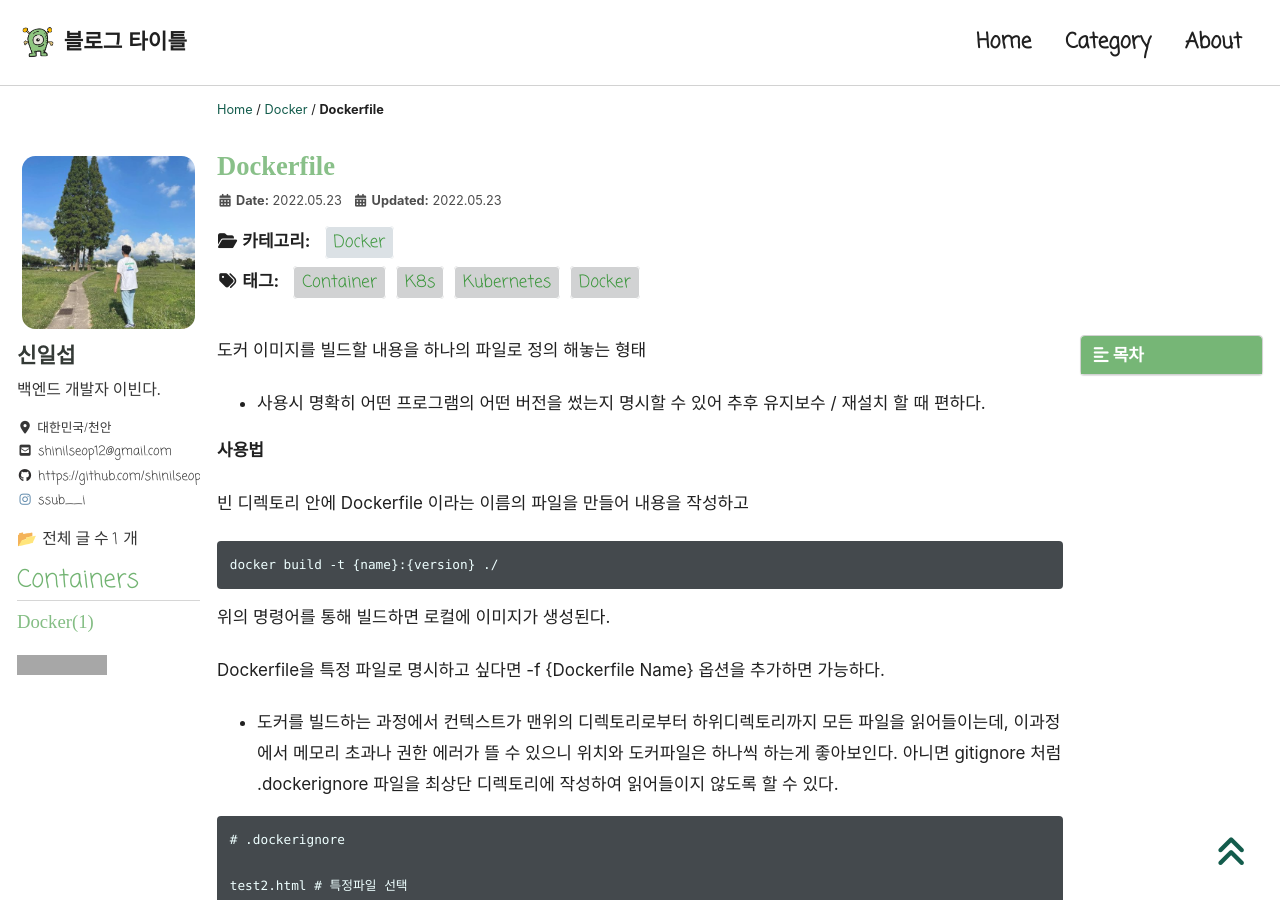
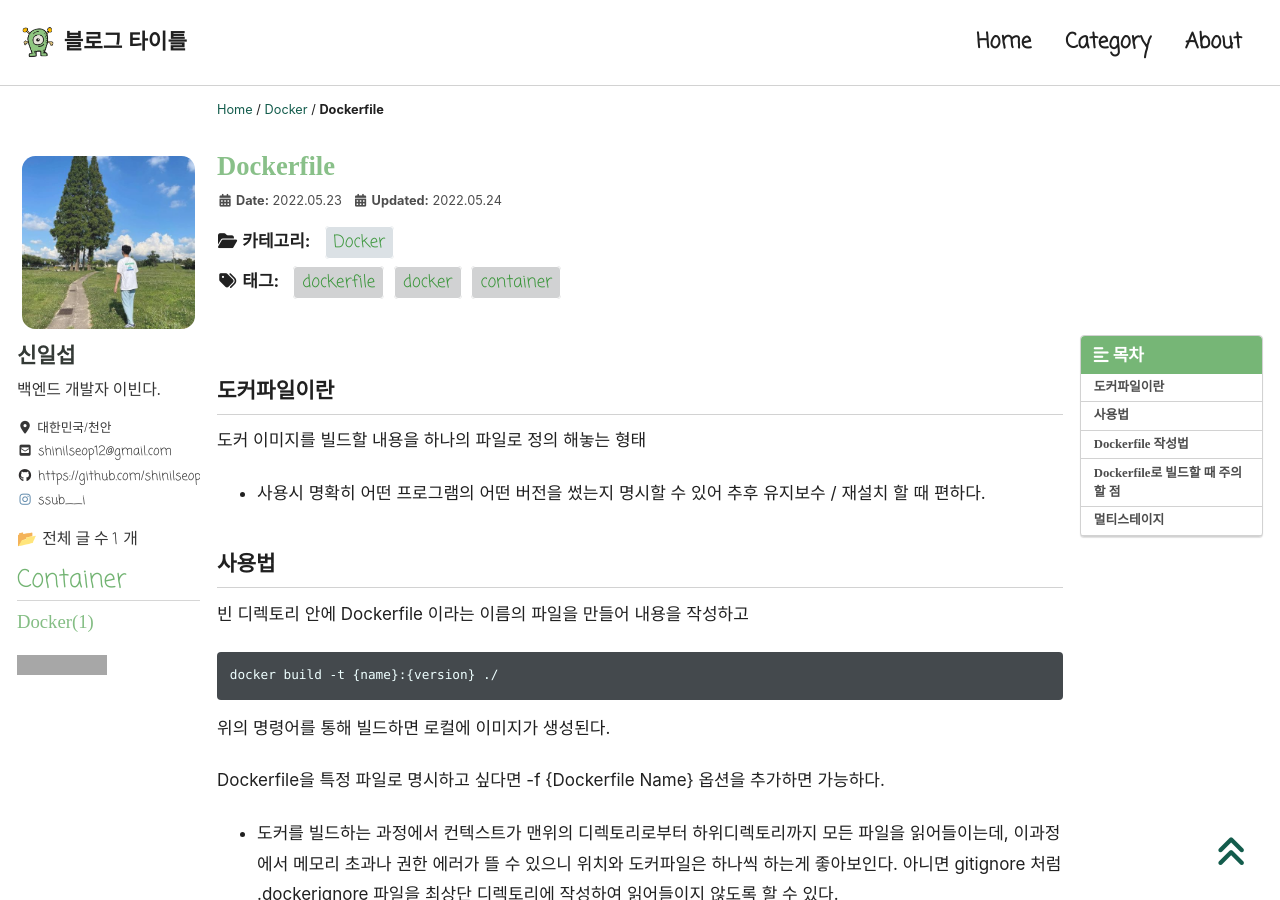
Before and after one commit to shinilseop/shinilseop.github.io, a Jekyll site: the page built from _posts/Containers/2022-05-23-Dockerfile.md, in a window 1280 px wide and 900 px high. Built offline with Jekyll 4.4.1, drawn with Linux system fonts in a browser that asks for light colours; cached includes are drawn as plain includes; nearby versions of some CDN libraries; some web fonts are replaced; comment, search, counter and statistics services are not loaded; grey boxes are pictures that could not be loaded.

Commit message:
2022-05-23-Dockerfile update

```diff
--- a/_includes/nav_list_main
+++ b/_includes/nav_list_main
@@ -8,7 +8,7 @@
             📂 <span style="font-family:'Cafe24Oneprettynight';">전체 글 수</style> <span style="font-family:'Coming Soon';">{{sum}}</style> <span style="font-family:'Cafe24Oneprettynight';">개</style>
       </li>
       <li>
-        <span class="nav__sub-title">Containers</span>
+        <span class="nav__sub-title">Container</span>
             <ul>
                 {% for category in site.categories %}
                     {% if category[0] == "Docker" %}
--- a/_posts/Containers/2022-05-23-Dockerfile.md
+++ b/_posts/Containers/2022-05-23-Dockerfile.md
@@ -5,21 +5,22 @@ excerpt: "Dockerfile study"
 categories:
   - Docker
 tags:
-  - [Docker, Kubernetes, K8s, Container]
+  - [container, docker, dockerfile]
 
 toc: true
 toc_sticky: true
 
 date: 2022-05-23
-last_modified_at: 2022-05-23
+last_modified_at: 2022-05-24
 
 ---
 
+## 도커파일이란
 도커 이미지를 빌드할 내용을 하나의 파일로 정의 해놓는 형태
 
 - 사용시 명확히 어떤 프로그램의 어떤 버전을 썼는지 명시할 수 있어 추후 유지보수 / 재설치 할 때 편하다.
 
-**사용법**
+## 사용법
 
 빈 디렉토리 안에 Dockerfile 이라는 이름의 파일을 만들어 내용을 작성하고
 
@@ -46,7 +47,7 @@ test.html? # ?->한글자
 
 - 도커파일은 빌드할 때 매 명령어 라인마다(백슬래시로 구분하면 하나의 명령어로 침) 새로운 컨테이너를 다시 생성하고 빌드하고 삭제하고를 반복하는데 이러한 특성은 리소스를 많이 소모하거나 실수를 유발하는 단점으로 작용할 수도 있지만, 잘 활용하면 장점이 된다. 예를 들어 A, B 애플리케이션이 500MB의 크기의 같은 라이브러리를 사용해야 한다면 각 애플리케이션의 이미지에 라이브러리를 각기 설치하기보다 500MB 크기의 라이브러리 이미지를 미리 만들어 놓고 활용하면 용량을 절약할 수 있다. 또, 변경된 부분만 빌드하면 되므로 빠르게 빌드가 가능하다.
 
-**Dockerfile 작성법**
+## Dockerfile 작성법
 
 Dockerfile에는 다양한 명령어들을 집어넣어 실행할 수 있다.
 
@@ -72,7 +73,7 @@ Dockerfile에는 다양한 명령어들을 집어넣어 실행할 수 있다.
 | **CMD** | ENTRYPOINT와 같지만 최종적으로 하나만 실행되며, 시작할 당시에 맨위에 인자로 작성하여 Overwrite할 수 있다. |
 
 
-**Dockerfile로 빌드할 때 주의할 점**
+## Dockerfile로 빌드할 때 주의할 점
 
 - 도커파일이 변경되었을때 로컬에 빌드한 캐시가 남아있다면 변경지점부터 재빌드를 시작하는데 이를 활용하는것이 좋다. 하지만 조심해야할것이 git clone 같은 동작은 변경사항이 아니지만 실제 리포지토리에는 코드가 변경이 되었을 경우 캐시가 이미 빌드한것으로 착각해 원하는 결과가 나오지 않을 수 있다. 이럴때는 --no-cache 옵션을 통해 빌드시에 캐시를 쓰지 않거나 하는 방법을 사용해야한다.
 
@@ -92,7 +93,7 @@ package-3 \
 
 - 이전에 구성해놓은 이미지를 컨테이너로 생성하고 해당 컨테이너를 export 하여 이미지를 import 하게 되면 용량적인 측면에서 이로울 수 있다. 다만, 이전에 이미지에 저장되어있던 각종 이미지 설정은 잃어버리게 된다. (이미지 커맨드 명령어, ENTRYPOINT 등)
 
-**멀티스테이지**
+## 멀티스테이지
 
 - 용량적인 측면에서 크게 이득을 볼 수 있는 기법인데, 예를 들어 go 언어 파일을 빌드하기위해 빌드파일들을 설치하는데, golang 이미지를 그대로 가져오게 되면 빌드 이외의 불필요한 파일들이 너무 많이 깔리게 된다. 이럴때 멀티스테이징을 하여 용량을 축소시킬 수 있다.
 
```
